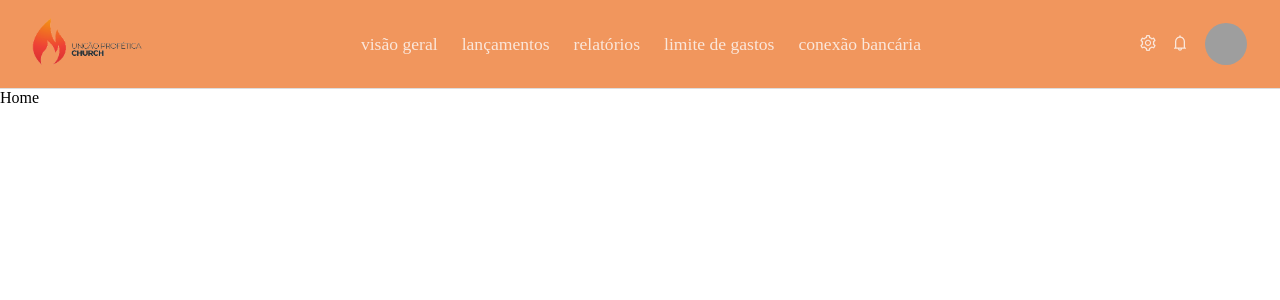
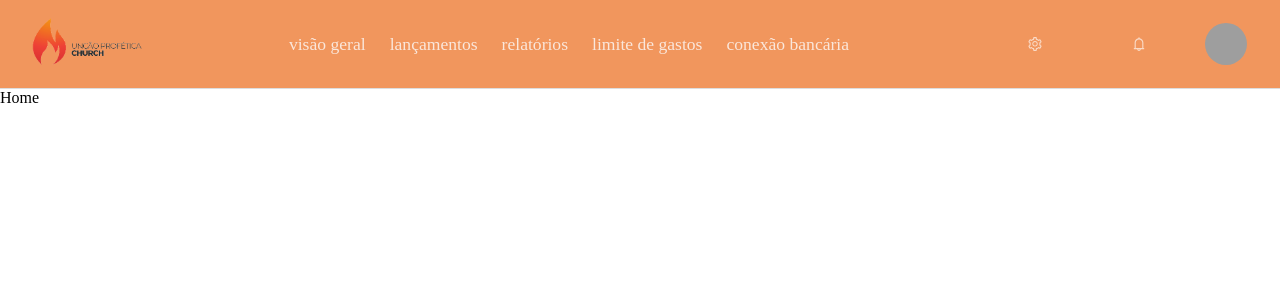
Before and after one commit to querensales/gestao-upc, a Next.js app in the folder frontend-react/: page /home in a window 1280 px wide. Shown: the top 300 px of the page. Built offline with nearby package versions, Linux system fonts and the light colour scheme; grey boxes are pictures that could not be loaded.

Commit message:
💄 CSS HEADER
Alinhando icones de configs

```diff
--- a/frontend-react/src/app/components/menufixo/menuFixo.tsx
+++ b/frontend-react/src/app/components/menufixo/menuFixo.tsx
@@ -2,7 +2,45 @@ import Link from 'next/link';
 import Styles from './menuFixo.module.css';
 import { SettingOutlined, BellOutlined } from '@ant-design/icons';
 import { Avatar } from 'antd';
+import type { MenuProps } from 'antd';
+import { Menu } from 'antd';
 import Image from 'next/image';
+
+const itemsConfiguracoes: MenuProps['items'] = [
+    {
+        label: '',
+        key: 'SubMenu',
+        icon: <SettingOutlined />,
+        children: [
+            {
+                type: 'group',
+                label: 'Categorias',
+                children: [
+                    { label: 'Opção 1', key: 'setting:1' },
+                    { label: 'Opção 2', key: 'setting:2' },
+                ],
+            },
+
+        ],
+    },
+];
+const itemsNotificacoes: MenuProps['items'] = [
+    {
+        label: '',
+        key: 'Notificacoes',
+        icon: <BellOutlined />,
+        children: [
+            {
+                type: 'group',
+                label: 'Alertas',
+                children: [
+                    { label: 'Aviso 1', key: 'alerta:1' },
+                    { label: 'Aviso 2', key: 'alerta:2' },
+                ],
+            },
+        ],
+    },
+];
 
 
 export default function MenuFixo() {
@@ -35,10 +73,19 @@ export default function MenuFixo() {
             </nav>
             <nav className={Styles.config}>
                 <ul>
+                    <Menu className={Styles.menuConfig}
+                        mode="horizontal"
+                        items={itemsConfiguracoes}
+                        theme="dark"
+                        style={{ background: 'transparent', borderBottom: 'none' }}
+                    />
                     <li>
-                        <SettingOutlined className={Styles.icon} />
-                    </li>
-                    <li><BellOutlined className={Styles.icon} />
+                        <Menu
+                            mode="horizontal"
+                            items={itemsNotificacoes}
+                            theme="dark"
+                            style={{ background: 'transparent', borderBottom: 'none' }}
+                        />
                     </li>
                     <li>
                         <Avatar
```
Also changed, not shown: frontend-react/src/app/components/menufixo/menuFixo.module.css (line endings or trailing spaces).
